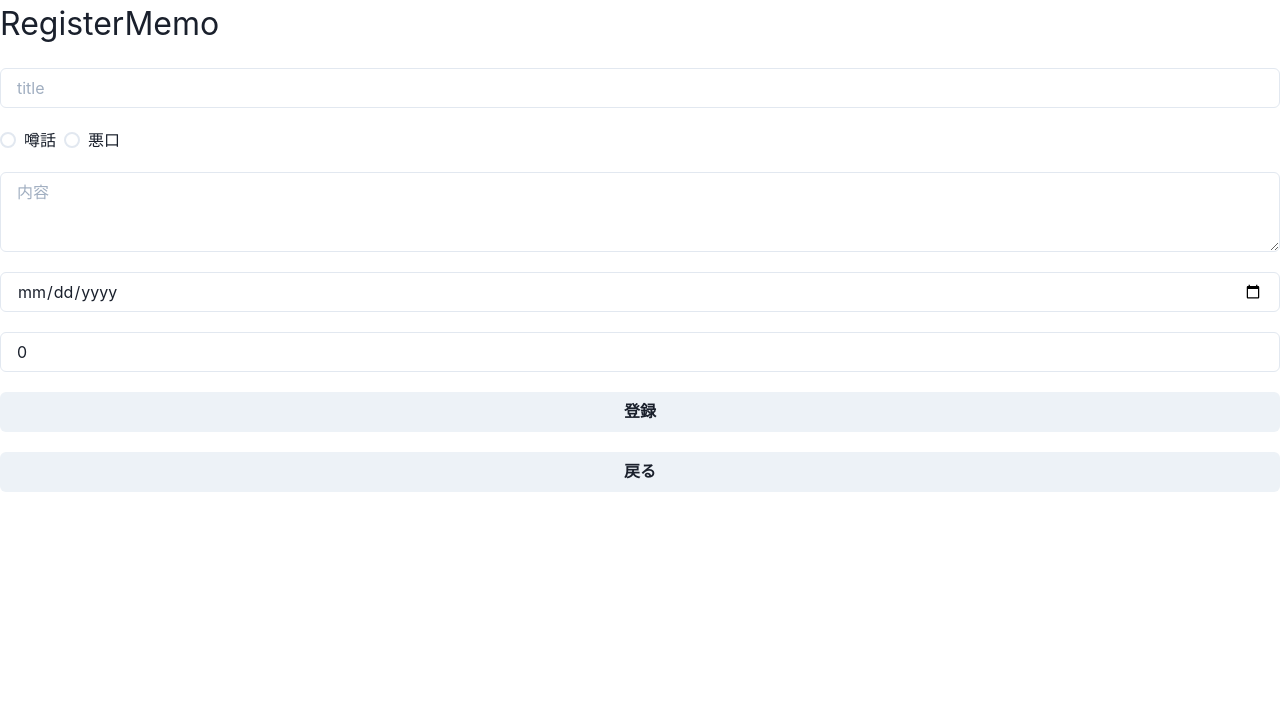
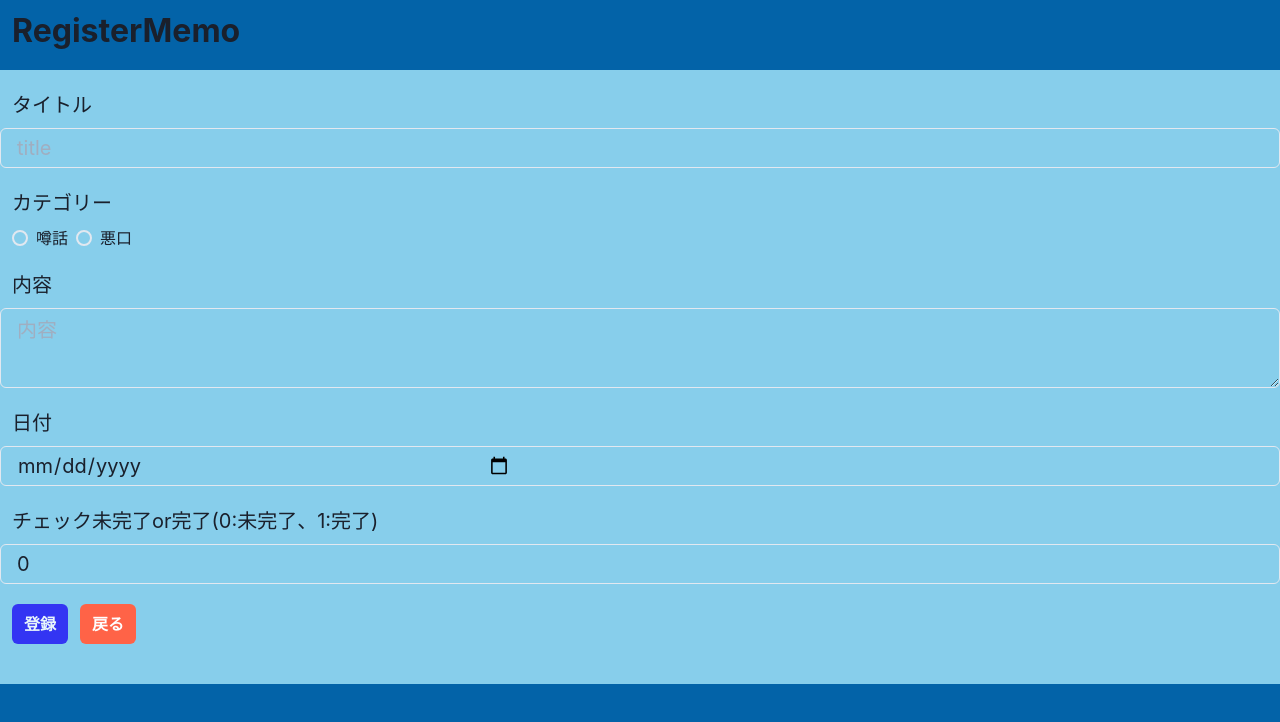
Before and after one commit to kojioki50/memo-story, a React (Create React App) app: page /memo/register in a window 1280 px wide. Shown: the top 722 px of the page. Built offline with nearby package versions, Linux system fonts and the light colour scheme; no server answers.

Commit message:
ui調整

```diff
--- a/src/Button/BackButton.tsx
+++ b/src/Button/BackButton.tsx
@@ -1,21 +1,39 @@
 /* eslint-disable react/display-name */
 import { Button } from "@chakra-ui/react";
-import { memo, VFC } from "react";
-import { useNavigate } from "react-router-dom";
+import { memo, ReactNode, VFC } from "react";
+
 
 type Props = {
+  children: ReactNode;
   onClick?: () => void;
+  disabled?: boolean;
+  loading?: boolean;
 };
 
-export const BackButton: VFC<Props> = memo(() => {
-  const navigate = useNavigate();
+export const BackButton: VFC<Props> = memo((props) => {
+  const {children, disabled = false, loading = false, onClick } = props;
 
-  const onClick = () => {
-    navigate(-1);
-  };
+
+
   return (
     <>
-      <Button onClick={onClick}>戻る</Button>
+      <Button
+        ml={3}
+        mt={5}
+        fontSize={16}
+        p={3}
+        color="#fff"
+        bg="tomato"
+        _hover={{
+          background: "white",
+          color: "teal.500",
+        }}
+        disabled={disabled}
+        isLoading={loading}
+        onClick={onClick}
+      >
+        {children}
+      </Button>
     </>
   );
 });
--- a/src/Button/PrimaryButton.tsx
+++ b/src/Button/PrimaryButton.tsx
@@ -10,13 +10,24 @@ type Props = {
 };
 
 export const PrimaryButton: VFC<Props> = memo((props) => {
-  const { children, onClick, disabled = false, loading = false } = props;
+  const {  children, onClick, disabled = false, loading = false } = props;
   return (
     <>
       <Button
+        ml={3}
+        mt={5}
+        fontSize={16}
+        p={3}
+        _hover={{
+          background: "white",
+          color: "teal.500",
+        }}
+        color="#fff"
+        bg="#1F0FF5"
+        opacity=".8"
         onClick={onClick}
         isLoading={loading}
-        disabled={disabled || loading}
+        disabled={disabled}
       >
         {children}
       </Button>
--- a/src/hooks/memoDelete.ts
+++ b/src/hooks/memoDelete.ts
@@ -1,10 +1,12 @@
-import { useToast } from "@chakra-ui/react";
+import {  useToast } from "@chakra-ui/react";
 import { useCallback, useState } from "react";
 import { axiosInstance } from "../axios/axiosInstance";
+import { memoTable } from "./memoTable";
 
 export const memoDelete = () => {
   const [loading, setLoading] = useState(false);
   const toast = useToast();
+  const { memoData } = memoTable();
   const token = localStorage.getItem("key");
   const deleteInfo = useCallback(async (id: string) => {
     setLoading(true);
@@ -21,7 +23,8 @@ export const memoDelete = () => {
         });
         console.log(response);
         setLoading(false);
-        location.reload();
+        memoData();
+
       })
       .catch(() => {
         id ?? alert("IDが不正です");
--- a/src/hooks/memoRegister.ts
+++ b/src/hooks/memoRegister.ts
@@ -1,10 +1,11 @@
 /* eslint-disable camelcase */
-import { useCallback } from "react";
+import { useCallback, useState } from "react";
 import { useNavigate } from "react-router-dom";
 import { axiosInstance } from "../axios/axiosInstance";
 
 export const memoRegister = () => {
   const navigate = useNavigate();
+   const [load, setLoad] = useState(false);
 
   const registerInfo = useCallback(
     async (
@@ -14,6 +15,7 @@ export const memoRegister = () => {
       date: string,
       mark: number
     ) => {
+      setLoad(true);
       axiosInstance
         .post(
           "/memo",
@@ -26,6 +28,7 @@ export const memoRegister = () => {
           },
         )
         .then((response) => {
+          setLoad(false);
           navigate('/memo');
           console.log(response);
         })
@@ -35,9 +38,10 @@ export const memoRegister = () => {
             alert("日付の形式が不正です");
           mark !== Number(mark) && alert("マーク区分は数値で入力してください");
           navigate("");
+          setLoad(false);
         });
     },
     []
   );
-  return { registerInfo };
+  return { registerInfo,load,setLoad };
 };
--- a/src/hooks/memoUpdate.ts
+++ b/src/hooks/memoUpdate.ts
@@ -2,22 +2,24 @@
 import { useToast } from "@chakra-ui/react";
 import { useCallback, useState } from "react";
 import { axiosInstance } from "../axios/axiosInstance";
-import { useSetRecoilState } from "recoil";
-import { recoileState } from "../recoile/recoileState";
+// import { useSetRecoilState } from "recoil";
+// import { recoileState } from "../recoile/recoileState";
+import { memoTable } from "./memoTable";
 
 export const memoUpdate = () => {
   const [load, setLoad] = useState(false)
-  const setMemo = useSetRecoilState(recoileState);
+  // const setMemos = useSetRecoilState(recoileState);
+  const { memoData } = memoTable();
   const toast = useToast();
   const token = localStorage.getItem("key");
   const updateInfo = useCallback(
     async (
-      id: string,
+      id: string | undefined,
       title: string,
       category: string,
       description: string,
       date: string,
-      mark: number
+      mark: number | undefined
     ) => {
       setLoad(true);
       axiosInstance
@@ -42,8 +44,8 @@ export const memoUpdate = () => {
             title: "updated",
             duration: 2000,
           });
-          setMemo([response.data]);
-          console.log(setMemo);
+          memoData();
+          // console.log(setMemos);
         })
         .catch(() => {
           id ?? alert("IDが不正です");
--- a/src/pages/Memo.tsx
+++ b/src/pages/Memo.tsx
@@ -1,4 +1,4 @@
-import { Box, Button, Input, Stack, Text, Textarea, useDisclosure } from "@chakra-ui/react";
+import { Box, Button, Heading, Input, Stack, Text, Textarea, useDisclosure } from "@chakra-ui/react";
 import { memo, useCallback, useEffect, VFC } from "react";
 import { useRecoilValue } from "recoil";
 import { PrimaryButton } from "../Button/PrimaryButton";
@@ -33,25 +33,118 @@ export const Memo: VFC<Props> = memo((props) => {
 
   return (
     <>
-     <Stack  spacing={5}>
-        <Box fontSize={32}>Memo</Box>
-      <Button as="a" href="/memo/register">新規メモ登録</Button>
+      <Stack h="100vw" w="100vw" bg="#0363A8" spacing={5}>
+        <Heading pt={3} ml={3} fontSize={{ base: "28px", sm: "32px" }}>
+          Memo
+        </Heading>
+        <Button
+          p="3"
+          fontSize={{ base: "16px", sm: "20px" }}
+          color="#fff"
+          bg="blue.300"
+          _hover={{
+            background: "white",
+            color: "teal.500",
+          }}
+          as="a"
+          href="/memo/register"
+        >
+          新規メモ登録
+        </Button>
         {memos ? (
-        <Box  >
+          <Box>
             {memos.map((memo) => {
               const id = memo.id;
               return (
-              <Box mb={30} bg="skyblue" key={memo.id}>
-                <Input value={memo.id} readOnly></Input>
-                <Input value={memo.title} readOnly />
+                <Box color="#333" bg="skyblue" key={memo.id}>
+                  <Box
+                    fontSize={{ base: "16px", md: "20px" }}
+                    pt="2"
+                    ml="3"
+                    mt="3"
+                    mb={2}
+                  >
+                    ID
+                  </Box>
+                  <Input
+                    fontSize={{ base: "16px", md: "20px" }}
+                    value={memo.id}
+                    readOnly
+                  ></Input>
+                  <Box
+                    fontSize={{ base: "16px", md: "20px" }}
+                    pt="2"
+                    ml="3"
+                    mt="3"
+                    mb={2}
+                  >
+                    タイトル
+                  </Box>
+                  <Input
+                    fontSize={{ base: "16px", md: "20px" }}
+                    value={memo.title}
+                    readOnly
+                  />
                   <br />
-                <Input value={memo.category} readOnly />
+                  <Box
+                    fontSize={{ base: "16px", md: "20px" }}
+                    pt="2"
+                    ml="3"
+                    mt="3"
+                    mb={2}
+                  >
+                    カテゴリー
+                  </Box>
+                  <Input
+                    fontSize={{ base: "16px", md: "20px" }}
+                    value={memo.category}
+                    readOnly
+                  />
                   <br />
-                <Textarea value={memo.description} readOnly />
+                  <Box
+                    fontSize={{ base: "16px", md: "20px" }}
+                    pt="2"
+                    ml="3"
+                    mt="3"
+                    mb={2}
+                  >
+                    内容
+                  </Box>
+                  <Textarea
+                    fontSize={{ base: "16px", md: "20px" }}
+                    value={memo.description}
+                    readOnly
+                  />
                   <br />
-                <Input  value={memo.date} readOnly />
+                  <Box
+                    fontSize={{ base: "16px", md: "20px" }}
+                    pt="2"
+                    ml="3"
+                    mt="3"
+                    mb={2}
+                  >
+                    日付
+                  </Box>
+                  <Input
+                    fontSize={{ base: "16px", md: "20px" }}
+                    value={memo.date}
+                    readOnly
+                  />
                   <br />
-                <Input value={memo.mark_div === 0 ? "未完了" : "完了"} readOnly />
+                  <Box
+                    fontSize={{ base: "16px", md: "20px" }}
+                    pt="2"
+                    ml="3"
+                    mt="3"
+                    mb={2}
+                  >
+                    チェック未完了or完了(0:未完了、1:完了)
+                  </Box>
+                  <Input
+                    fontSize={{ base: "16px", md: "20px" }}
+                    value={memo.mark_div === 0 ? "未完了" : "完了"}
+                    readOnly
+                  />
                   <PrimaryButton onClick={() => onClickOpen(id, memos)}>
                     編集
                   </PrimaryButton>
--- a/src/pages/RegisterMemo.tsx
+++ b/src/pages/RegisterMemo.tsx
@@ -3,7 +3,9 @@ import { BackButton } from "../Button/BackButton";
 import { PrimaryButton } from "../Button/PrimaryButton";
 import { memoTable } from "../hooks/memoTable";
 import { memoRegister } from "../hooks/memoRegister";
-import { Box, Input, Radio, RadioGroup, Stack, Textarea } from "@chakra-ui/react";
+import { Box, Heading, Input, Radio, RadioGroup, Stack, Textarea } from "@chakra-ui/react";
+import { useNavigate } from "react-router-dom";
+
 
 export const RegisterMemo: VFC = memo(() => {
   const { memoData } = memoTable();
@@ -12,6 +14,9 @@ export const RegisterMemo: VFC = memo(() => {
   const [title, setTitle] = useState("");
   const [description, setDescription] = useState("");
   const [category, setCategory] = useState("");
+  const [backBtn, setBackbtn] = useState(false);
+
+
 
 
   const titleChange: ChangeEventHandler<HTMLInputElement> = (e) => {
@@ -33,40 +38,123 @@ export const RegisterMemo: VFC = memo(() => {
     memoData();
   }, [memoData]);
 
-  const { registerInfo } = memoRegister();
+  const { registerInfo,load} = memoRegister();
   const onClickRegister = () => {
     registerInfo(title, category, description, date, mark);
   };
 
+  const navigate = useNavigate();
+  const onClickBack = () => {
+    setBackbtn(true);
+    navigate(-1);
+    };
+
   return (
     <>
-      <Stack spacing={5}>
-        <Box fontSize={32}>RegisterMemo</Box>
-        <Input placeholder="title" value={title} onChange={titleChange} />
-
+      <Stack h="100vw" w="100vw" bg="#0363A8" spacing={5}>
+        <Heading pt={3} ml={3} fontSize={{ base: "28px", md: "32px" }}>
+          RegisterMemo
+        </Heading>
+        <Box pb="10" bg="skyblue">
+          <Box
+            fontSize={{ base: "16px", md: "20px" }}
+            pt="2"
+            ml="3"
+            mt="3"
+            mb={2}
+          >
+            タイトル
+          </Box>
+          <Input
+            fontSize={{ base: "16px", md: "20px" }}
+            placeholder="title"
+            value={title}
+            onChange={titleChange}
+          />
+          <Box
+            fontSize={{ base: "16px", md: "20px" }}
+            pt="2"
+            ml="3"
+            mt="3"
+            mb={2}
+          >
+            カテゴリー
+          </Box>
           <RadioGroup onChange={setCategory} value={category}>
             <Stack direction="row">
-            <Radio value="噂話">噂話</Radio>
-            <Radio value="悪口">悪口</Radio>
+              <Radio colorScheme="green" size="md" ml={3} value="噂話">
+                噂話
+              </Radio>
+              <Radio colorScheme="green" size="md" value="悪口">
+                悪口
+              </Radio>
             </Stack>
           </RadioGroup>
+          <Box
+            fontSize={{ base: "16px", md: "20px" }}
+            mt="3"
+            pt="2"
+            ml="3"
+            mb={2}
+          >
+            内容
+          </Box>
           <Textarea
+            fontSize={{ base: "16px", md: "20px" }}
             value={description}
             onChange={textChange}
             placeholder="内容"
           ></Textarea>
-        <Input type="date" value={date} onChange={onChangeDate} />
+          <Box
+            fontSize={{ base: "16px", md: "20px" }}
+            pt="2"
+            ml="3"
+            mt="3"
+            mb={2}
+          >
+            日付
+          </Box>
           <Input
+            fontSize={{ base: "16px", md: "20px" }}
+            pr="60%"
+            type="date"
+            value={date}
+            onChange={onChangeDate}
+          />
+          <Box
+            fontSize={{ base: "16px", md: "20px" }}
+            pt="2"
+            ml="3"
+            mt="3"
+            mb={2}
+          >
+            チェック未完了or完了(0:未完了、1:完了)
+          </Box>
+          <Input
+            fontSize={{ base: "16px", md: "20px" }}
             type="number"
             min="0"
             max="1"
             name="mark"
             onChange={markChange}
             value={mark}
-          placeholder="マークつけるか区分(0:つけない、1:つける)"
+            placeholder="チェック未完了or完了(0:未完了、1:完了)"
           />
-        <PrimaryButton onClick={onClickRegister}>登録</PrimaryButton>
-        <BackButton></BackButton>
+          <PrimaryButton
+            disabled={(backBtn && true) || load}
+            loading={load}
+            onClick={onClickRegister}
+          >
+            登録
+          </PrimaryButton>
+          <BackButton
+            onClick={onClickBack}
+            loading={backBtn}
+            disabled={(load && true) || backBtn}
+          >
+            戻る
+          </BackButton>
+        </Box>
       </Stack>
     </>
   );
--- a/src/user/EditModal.tsx
+++ b/src/user/EditModal.tsx
@@ -1,6 +1,8 @@
 /* eslint-disable no-empty-pattern */
 /* eslint-disable no-undef */
 import {
+  Box,
+  Container,
   FormControl,
   FormLabel,
   Input,
@@ -26,10 +28,12 @@ import {
   useState,
   VFC,
 } from "react";
+import { BackButton } from "../Button/BackButton";
 import { PrimaryButton } from "../Button/PrimaryButton";
 import { memoDelete } from "../hooks/memoDelete";
 import { memoUpdate } from "../hooks/memoUpdate";
 import { memoType } from "../types/type1";
+
 
 
 type Props = {
@@ -65,7 +69,6 @@ export const EditModal: VFC<Props> = memo((props) => {
     setMark(e.target.valueAsNumber);
   };
 
-
   useEffect(() => {
     setTitle(memo?.title ?? "");
     setCategory(memo?.category ?? "");
@@ -75,7 +78,7 @@ export const EditModal: VFC<Props> = memo((props) => {
   }, [memo]);
 
   const onClickUpdate = useCallback(
-    (id, title, category, description, date, mark) => {
+    (id:string | undefined, title:string, category:string, description:string, date:string, mark:number | undefined) => {
       updateInfo(id, title, category, description, date, mark);
     },
     []
@@ -83,6 +86,7 @@ export const EditModal: VFC<Props> = memo((props) => {
 
   const onClickDelete = useCallback((id) => {
     deleteInfo(id);
+    onClose();
   }, []);
 
   return (
@@ -94,7 +98,7 @@ export const EditModal: VFC<Props> = memo((props) => {
     >
       <ModalOverlay />
       <ModalContent pb={5} mb={8}>
-        <ModalHeader>Memo更新</ModalHeader>
+        <ModalHeader pt={2} ml={4}>Memo更新</ModalHeader>
         <ModalCloseButton></ModalCloseButton>
         <ModalBody mx={4}>
           <Stack spacing={5}>
@@ -104,6 +108,7 @@ export const EditModal: VFC<Props> = memo((props) => {
             </FormControl>
 
             <RadioGroup onChange={setCategory} value={category}>
+              <Box mb={2}>カテゴリー</Box>
               <Stack direction="row">
                 <Radio value="噂話">噂話</Radio>
                 <Radio value="悪口">悪口</Radio>
@@ -119,7 +124,7 @@ export const EditModal: VFC<Props> = memo((props) => {
               <Input type="date" value={date} onChange={onChangeDate} />
             </FormControl>
             <FormControl>
-              <FormLabel> マークつけるか区分(0:つけない、1:つける)</FormLabel>
+              <FormLabel> チェック未完了or完了(0:未完了、1:完了)</FormLabel>
               <Input
                 type="number"
                 min="0"
@@ -131,22 +136,24 @@ export const EditModal: VFC<Props> = memo((props) => {
           </Stack>
         </ModalBody>
         <ModalFooter>
+          <Container pl={130}>
           <PrimaryButton
             loading={load}
             onClick={() =>
               onClickUpdate(memo?.id, title, category, description, date, mark)
             }
-            disabled={loading && true}
-          >
+            disabled={(loading && true) || load}
+            >
             更新
           </PrimaryButton>
-          <PrimaryButton
+          <BackButton
             loading={loading}
             onClick={() => onClickDelete(memo?.id)}
-            disabled={load && true}
-          >
+            disabled={(load && true) || loading}
+            >
             削除
-          </PrimaryButton>
+          </BackButton>
+          </Container>
         </ModalFooter>
       </ModalContent>
     </Modal>
```
Lines whose indentation alone changed are shown as unchanged.
